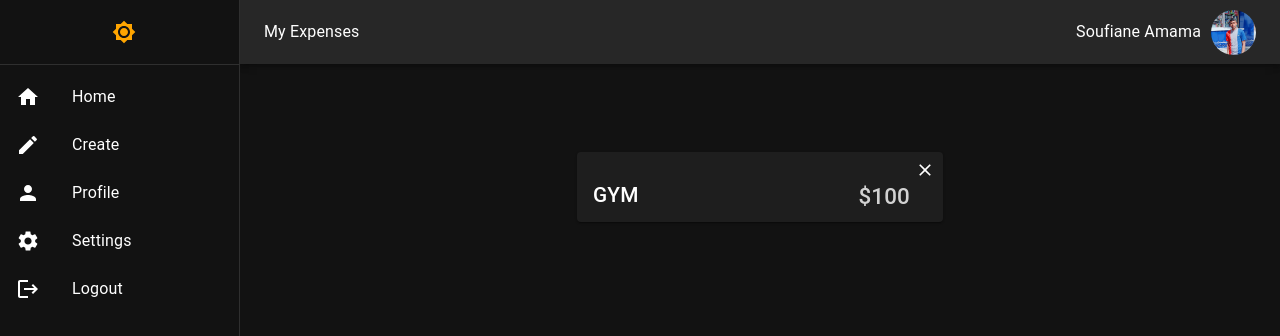
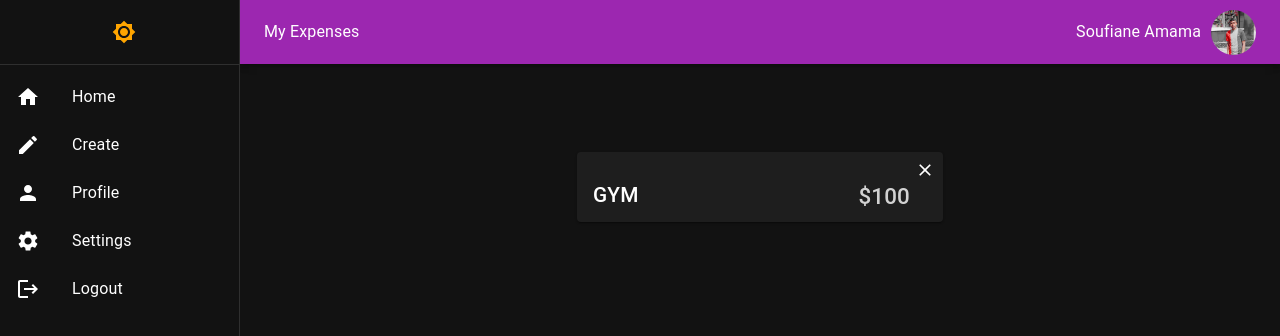
Before and after one commit to Soufiane-Amama/Material_UI_Project_React, a React (Create React App) app: page / in a window 1280 px wide. Shown: the top 336 px of the page. Built offline with nearby package versions, Linux system fonts and the light colour scheme; the HTML template or start-up script is replaced by a standard one.

Commit message:
Development stage 16 - MUI Dark mode with custom colors

```diff
--- a/src/Pages/Root.jsx
+++ b/src/Pages/Root.jsx
@@ -4,7 +4,7 @@ import { Outlet } from "react-router-dom";
 import { useState } from "react";
 // Dark Mode
 import { Box, CssBaseline, ThemeProvider, createTheme } from "@mui/material";
-import { blue } from "@mui/material/colors";
+import { blue, purple } from "@mui/material/colors";
 
 const drawerWidth = 240;
 
@@ -21,13 +21,22 @@ const Root = () => {
   const darkTheme = createTheme({
     palette: {
       // @ts-ignore
-      mode: mode,
-      // @ts-ignore
-      soufiane: {
-        light: blue[300],
-        main: blue[500],
-        dark: blue[700],
-      },
+      mode,
+      ...(mode === 'light'
+        ? {
+            // palette values for light mode
+            soufiane: {
+              main: blue[500],
+              dark: blue[700],
+            },
+          }
+        : {
+            // palette values for dark mode
+            soufiane: {
+              main: purple[500],
+              dark: purple[700],
+            },
+          }),
     },
   });
 
--- a/src/components/AppBar/AppBarComponent.jsx
+++ b/src/components/AppBar/AppBarComponent.jsx
@@ -1,13 +1,35 @@
-import { AppBar, Toolbar, Avatar, Link, Typography } from '@mui/material';
-import myPhoto from "../../images/photo.jpg"
+import {
+  AppBar,
+  Toolbar,
+  Avatar,
+  Link,
+  Typography,
+  useTheme,
+} from "@mui/material";
+import myPhoto from "../../images/photo.jpg";
+
+const AppBarComponent = ({ drawerWidth }) => {
+  const theme = useTheme();
 
 
-const AppBarComponent = ({ drawerWidth }) => {
+  return (
+    <AppBar
+      sx={{
+        width: `calc(100% - ${drawerWidth}px)`,
+        ml: `${drawerWidth}px`,
+        // @ts-ignore
+        background: `${theme.palette.soufiane.main}`,
+      }}
+      position="static"
+    >
 
-  return (
-    <AppBar  sx={{ width: `calc(100% - ${drawerWidth}px)`, ml: `${drawerWidth}px` }} position="static">
       <Toolbar>
-      <Link href="/" color="inherit" underline='none' sx={{ flexGrow: 1, "&:hover": {fontSize: "16.5px"} }} >
+        <Link
+          href="/"
+          color="inherit"
+          underline="none"
+          sx={{ flexGrow: 1, "&:hover": { fontSize: "16.5px" } }}
+        >
           My Expenses
         </Link>
 
@@ -21,8 +43,9 @@ const AppBarComponent = ({ drawerWidth }) => {
           sx={{ width: 45, height: 45 }}
         />
       </Toolbar>
+
     </AppBar>
-  )
-}
+  );
+};
 
-export default AppBarComponent
+export default AppBarComponent;
```
Also changed, not shown: src/images/photo.jpg. Lines whose indentation alone changed are shown as unchanged.
